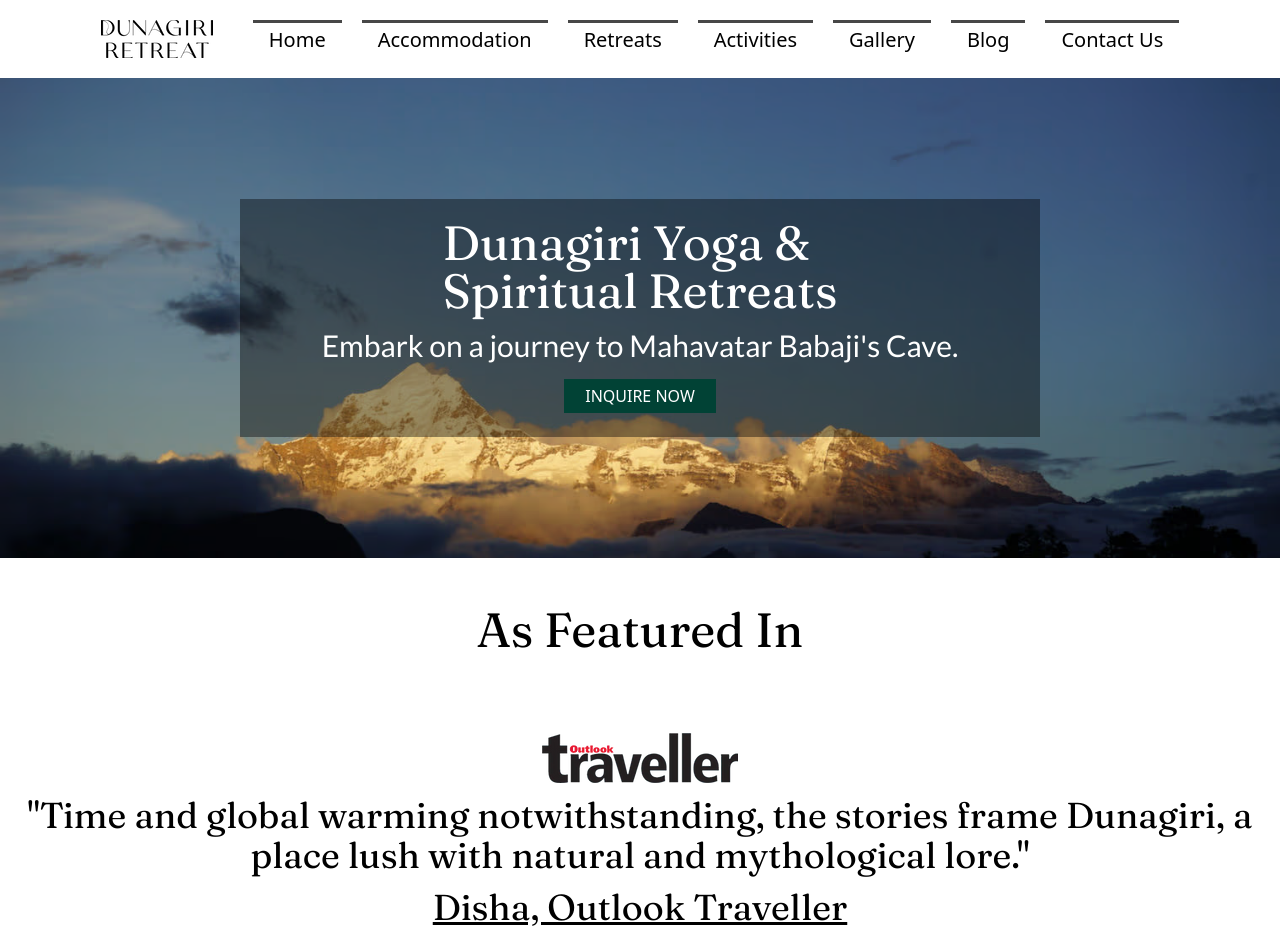
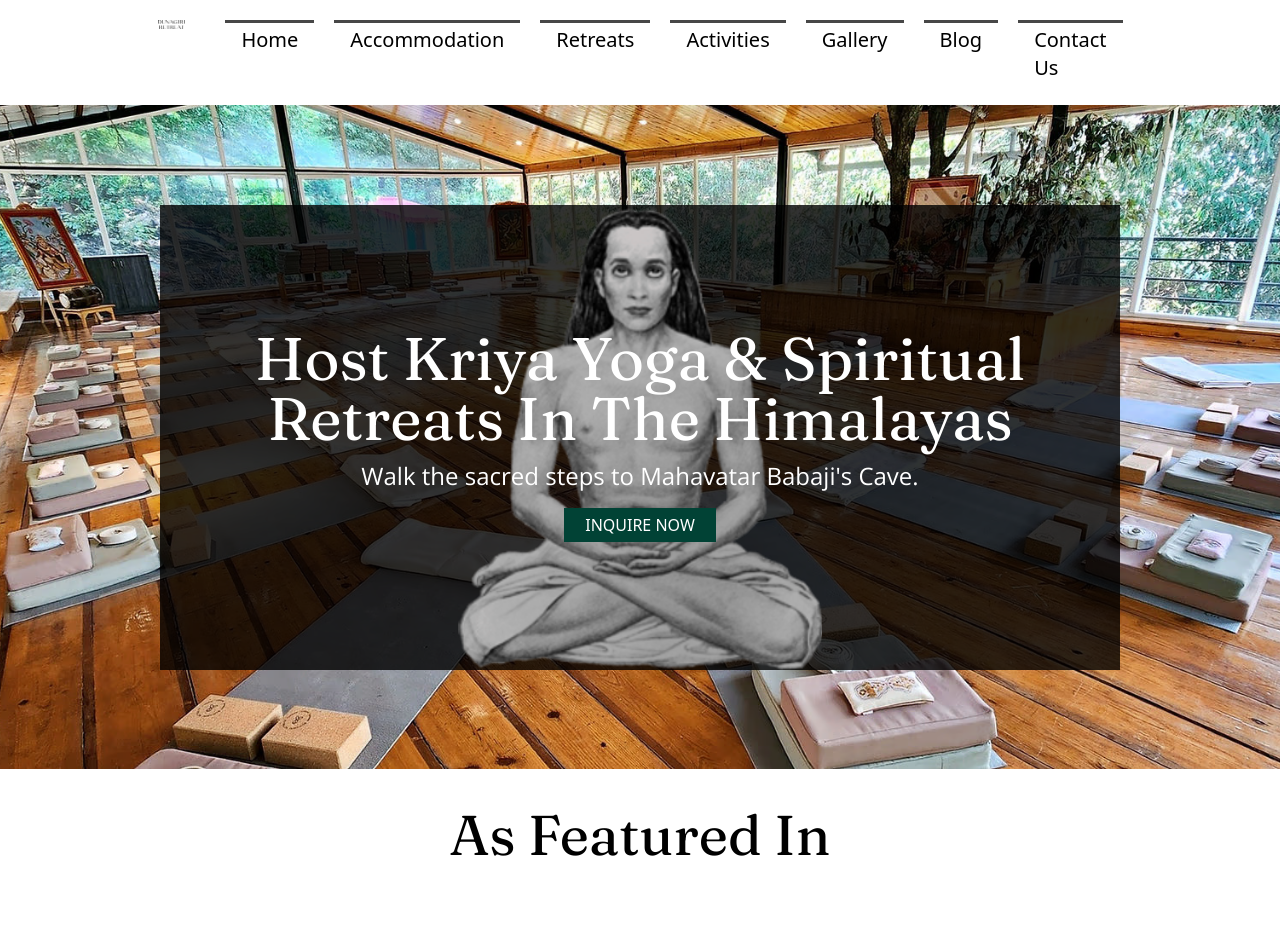
Before and after one commit to Sumitkumar01/dunagiri, a React (Create React App) app: page / in a window 1280 px wide. Shown: the top 940 px of the page. Built offline with nearby package versions, Linux system fonts and the light colour scheme.

Commit message:
issue fix

```diff
--- a/src/App.scss
+++ b/src/App.scss
@@ -13,8 +13,12 @@
   font-family: 'Noto Sans Georgian', sans-serif;
 }
 
+.ff-op{
+  font-family: 'Open Sans', sans-serif;
+}
+
 .custom_container{
-  max-width: 1320px;
+  max-width: 997px;
   margin: 0 auto;
   padding: 0 1rem;
 }
--- a/src/index.scss
+++ b/src/index.scss
@@ -1,5 +1,8 @@
 @import url('https://fonts.googleapis.com/css2?family=Fraunces:ital,opsz,wght@0,9..144,100;0,9..144,200;0,9..144,300;0,9..144,400;0,9..144,500;0,9..144,600;0,9..144,700;0,9..144,800;1,9..144,100;1,9..144,200;1,9..144,300;1,9..144,400;1,9..144,500;1,9..144,600;1,9..144,700;1,9..144,800&family=Lato:ital,wght@0,100;0,300;0,400;0,700;0,900;1,100;1,300;1,400;1,700;1,900&display=swap');
 @import url('https://fonts.googleapis.com/css2?family=Noto+Sans+Georgian:wght@100;200;300;400;500;600;700;800;900&display=swap');
+
+@import url('https://fonts.googleapis.com/css2?family=Open+Sans:wght@400;500;600;700;800&display=swap');
+
 
 @import './components/Header/headee.scss';
 
--- a/src/pages/Home/Banner.jsx
+++ b/src/pages/Home/Banner.jsx
@@ -1,19 +1,20 @@
 import React from "react";
-import bannerImg from "../../assets/images/bannerImg.avif";
+import bannerImg from "../../assets/images/homebanner.avif";
+import bgImg from '../../assets/images/asset2.png'
 import { HashLink as Link } from "react-router-hash-link";
 
 function Banner() {
   return (
     <>
       <section
-        className="flex items-center justify-center bg-no-repeat bg-center bg-cover h-[60vh]"
+        className="flex items-center justify-center bg-no-repeat bg-center bg-cover h-[83vh]"
         style={{ backgroundImage: `url(${bannerImg})` }}
       >
-        <div className="flex items-center flex-col justify-center py-5 bg-[rgba(0,0,0,.4)] w-[min(90%,50rem)] ">
-          <h1 className="lg:text-5xl text-3xl font-normal text-clrWhite capitalize mb-3 ff-f">
-            Dunagiri Yoga & <br/> spiritual retreats
+        <div className="flex items-center flex-col justify-center h-[70%] bg-[rgba(0,0,0,.8)] w-[min(90%,60rem)] bg-no-repeat bg-center bg-contain " style={{backgroundImage:`url(${bgImg})`}} >
+          <h1 className="lg:text-6xl text-3xl font-normal text-clrWhite text-center capitalize mb-3 ff-f">
+          Host Kriya Yoga & Spiritual <br/> Retreats in the Himalayas
           </h1>
-          <p className="lg:text-3xl text-base text-center font-normal text-clrWhite mb-3 ff-l">Embark on a journey to Mahavatar Babaji's Cave.</p>
+          <p className="lg:text-2xl text-base text-center font-normal text-clrWhite mb-3 ff-op">Walk the sacred steps to Mahavatar Babaji's Cave.</p>
           <div className="w-full py-1 ">
             <Link to="#contact" smooth className="bg-clrLightGreen w-max mx-auto text-clrWhite flex items-center justify-center uppercase py-1 px-5 border border-clrLightGreen hover:text-clrLightGreen hover:bg-clrWhite">inquire now</Link>
           </div>
--- a/src/pages/Home/Section3.jsx
+++ b/src/pages/Home/Section3.jsx
@@ -63,6 +63,8 @@ const Section3 = () => {
               <img
                 src={founderImg}
                 alt="founder-Img"
+                width={465}
+                height={542}
                 className="h-[40rem] w-full"
               />
             </div>
--- a/src/pages/Home/SliderSection1.jsx
+++ b/src/pages/Home/SliderSection1.jsx
@@ -36,7 +36,7 @@ function SliderSection1(props) {
     <section className="lg:py-7">
       <div className="custom_container">
         <div className="">
-          <h2 className="lg:text-5xl font-normal text-3xl text-center ff-f py-5">
+          <h2 className="lg:text-[3.5rem] font-normal text-3xl text-center ff-f py-5">
             As Featured In
           </h2>
           <div>
@@ -55,8 +55,8 @@ function SliderSection1(props) {
                 <SwiperSlide key={i}>
                   <div className="h-[39vh] flex flex-col gap-3 justify-center items-center">
                     <img src={item.imgUrl} alt="logo" className="text-center"/>
-                    <h3 className="lg:text-4xl text-2xl text-center ff-f font-normal">{item.heading}</h3>
-                    <Link to={item.link} className="lg:text-4xl text-xl text-center ff-f font-normal underline">{item.linkText}</Link>
+                    <h3 className="lg:text-2xl text-2xl text-center ff-f font-normal">{item.heading}</h3>
+                    <Link to={item.link} className="lg:text-3xl text-xl text-center ff-f font-normal underline">{item.linkText}</Link>
                   </div>
                 </SwiperSlide>
               ))}
```
Also changed, not shown: src/assets/images/asset2.png (added), src/assets/images/homebanner.avif (added).
